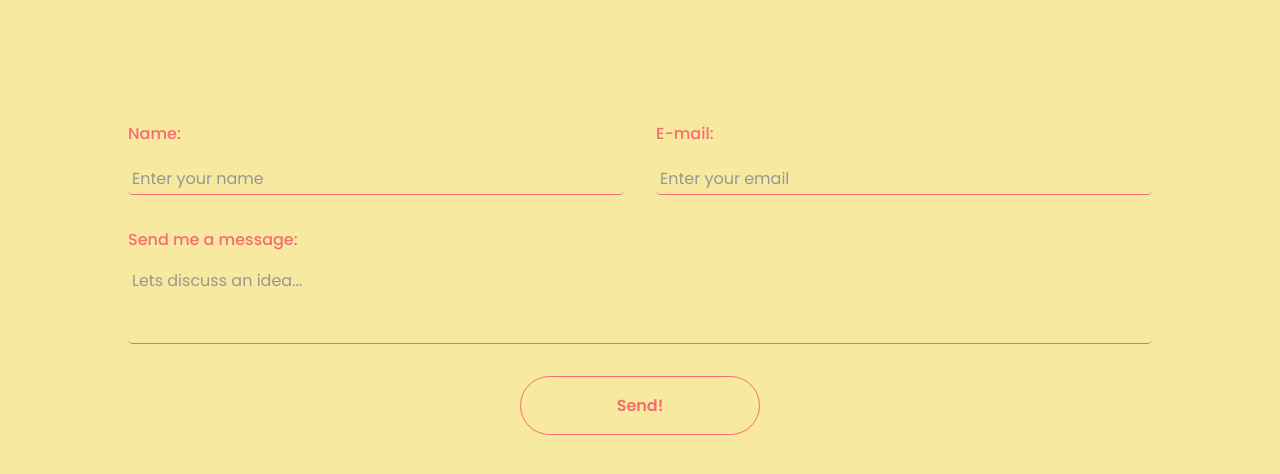
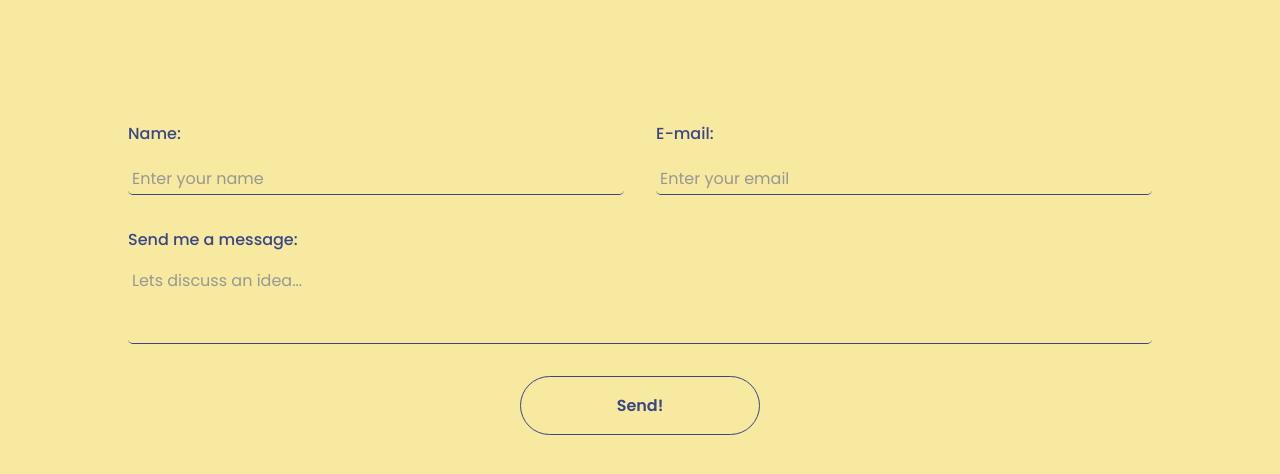
Before and after one commit to ther4tm/Personal-Portfolio, a website: page contact.html in a window 1280 px wide. Shown: the part 288-762 px from the top of the page. Drawn offline with Linux system fonts and the light colour scheme.

Commit message:
colour change to contact page

```diff
--- a/resources/css/style.css
+++ b/resources/css/style.css
@@ -3,7 +3,8 @@
 #F76C6C Coral
 #A8D0E6 Light blue
 #374785 Indigo blue
-##f8e9a1 Yellow
+#f8e9a1 Yellow
+#4b535e Grey
 */
 
 * {
@@ -67,7 +68,7 @@ nav li {
 }
 
 .nav_link.yellow:hover {
-        color: #F76C6C;
+        color: #374785;
         background-color: #f8e9a1;
         border: 0px solid #f8e9a1;
         border-radius: 2rem;
@@ -94,7 +95,7 @@ nav li {
 
 .contact {
     background-color: #f8e9a1;
-    color: #F76C6C;
+    color: #374785;
 }
 
 /* Element, class and id styling */
@@ -224,9 +225,9 @@ hr {
     border: none;
     padding-left: 0.25rem;
     border-radius: 0.3rem;
-    border-bottom: solid 1px #F76C6C;
+    border-bottom: solid 1px #374785;
     background-color: #f8e9a1;
-    color: #F76C6C;
+    color: #374785;
     font-size: 1rem;
     &::placeholder {
         color: rgba(55, 71, 133, 0.5);
@@ -294,20 +295,20 @@ textarea {
     padding: 1rem 6rem;
     font-size: 1rem;
     font-weight: 600;
-    color: #F76C6C;
-    border: 1px solid #F76C6C;
+    color: #374785;
+    border: 1px solid #374785;
     border-radius: 5rem;
     background-color: #f8e9a1;
     cursor: pointer;
     transition: color 0.3s ease, background-color 0.3s ease;
     &:hover {
-            background-color: #F76C6C;
+            background-color: #374785;
             color: #fff;
     }
     &:active {
-        background-color: #374785;
-        border: 1px solid #374785;
-        color: #fff;
+        background-color: #F76C6C;
+        border: 1px solid #F76C6C;
+        color: #374785;
     }
 }
 
```
Also changed, not shown: about.html (+1 -1 lines).
